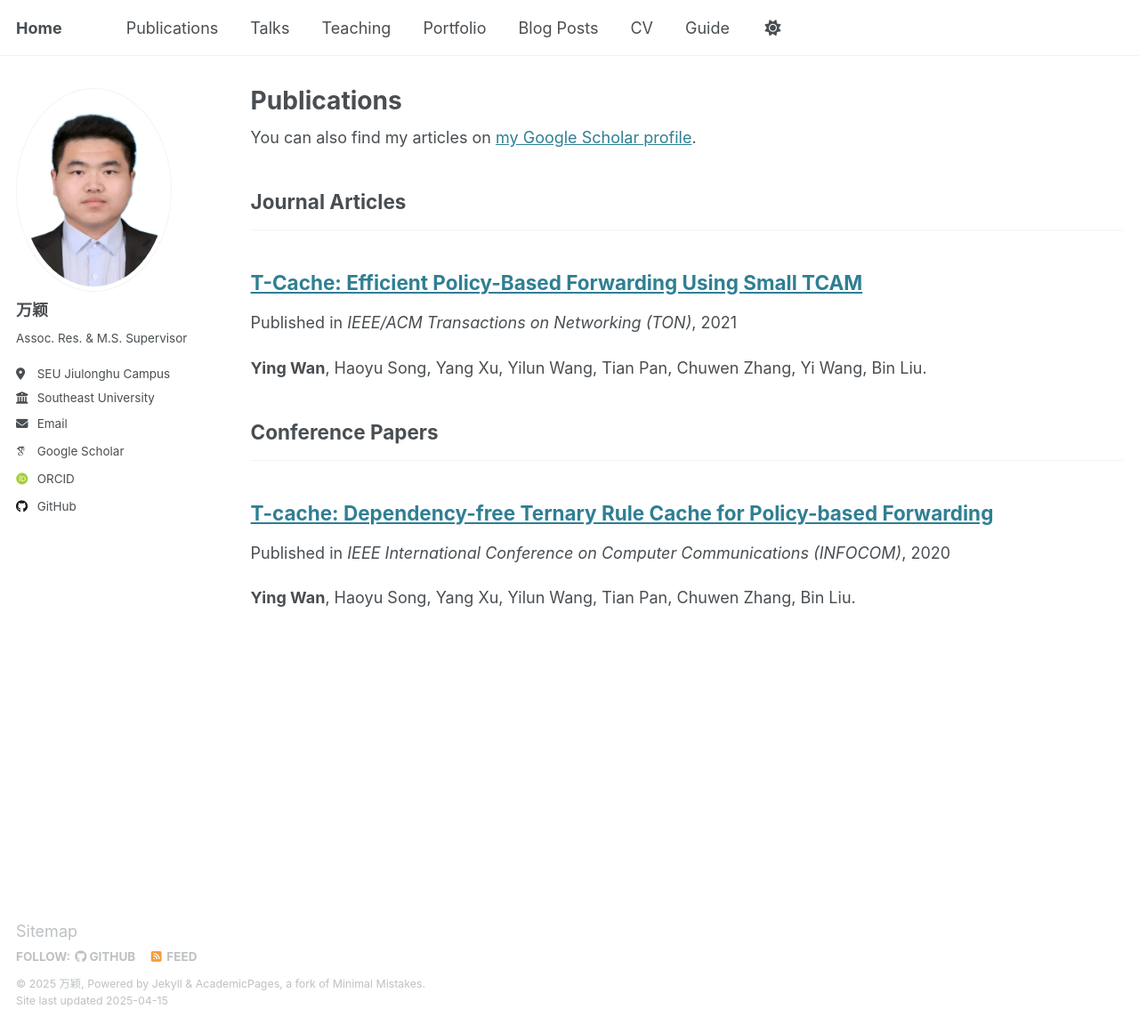
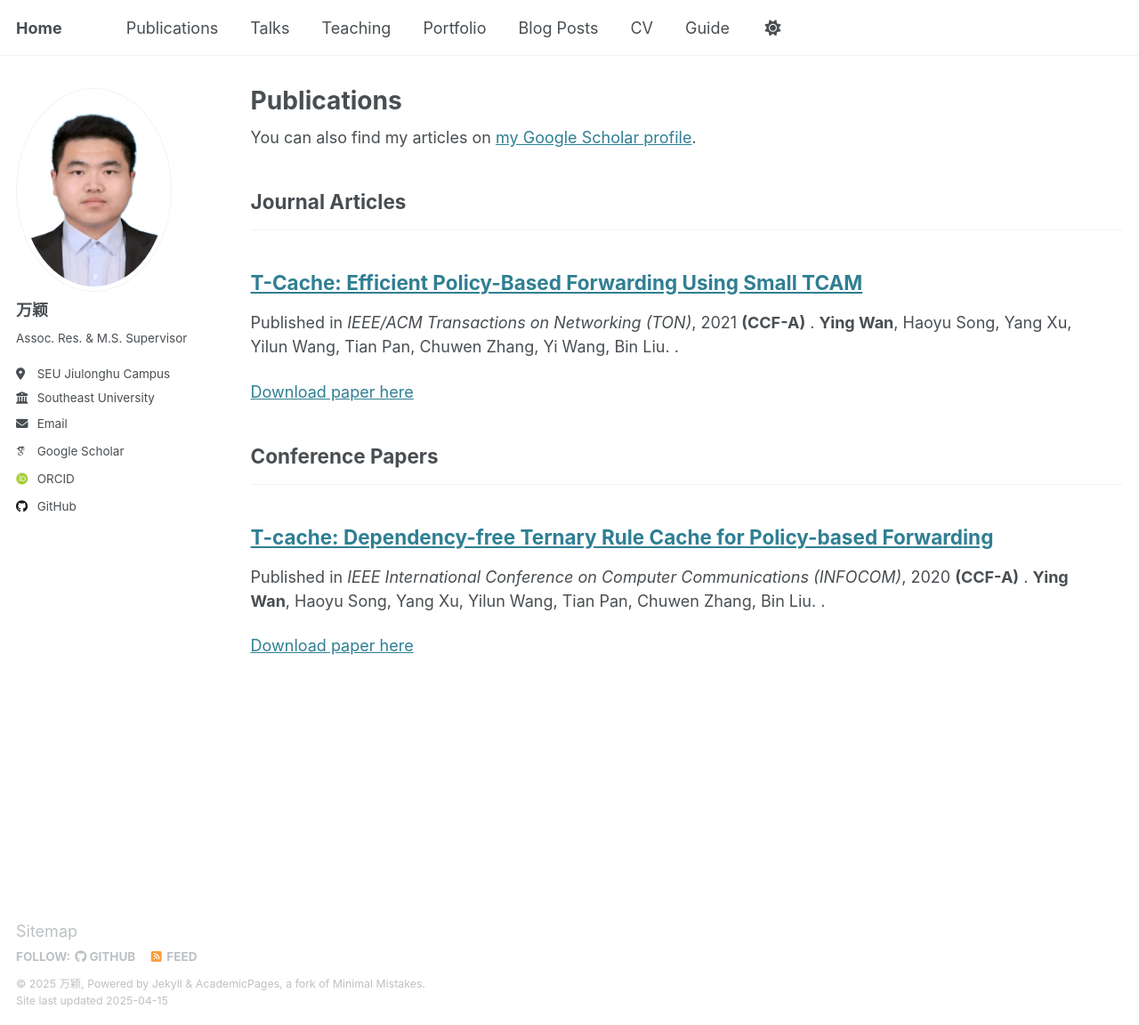
Before and after one commit to wany16/wany16.github.io, a Jekyll site: the page built from _pages/publications.html, in a window 1280 px wide and 1152 px high. Shown: the whole window at 89% size. Built offline with Jekyll 4.4.1, drawn with Linux system fonts in a browser that asks for light colours; some web fonts are replaced.

Commit message:
add pubs

```diff
--- a/_includes/archive-single.html
+++ b/_includes/archive-single.html
@@ -41,7 +41,17 @@
         {% if post.collection == 'teaching' %}
           <p> {{ post.type }}, <i>{{ post.venue }}</i>, {{ post.date | default: "1900-01-01" | date: "%Y" }} </p>
         {% elsif post.collection == 'publications' %}
-          <p>Published in <i>{{ post.venue }}</i>, {{ post.date | default: "1900-01-01" | date: "%Y" }} </p>
+          <p>
+            Published in <i>{{ post.venue }}</i>, {{ post.date | default: "1900-01-01" | date: "%Y" }}
+            {% if post.level %}
+            {{ post.level }}
+            {% endif %}
+            .
+            {% if post.author %}
+            {{ post.author }}
+            {% endif %}
+            .
+          </p>
         {% elsif post.date %}
          <p class="page__date"><strong><i class="fa fa-fw fa-calendar" aria-hidden="true"></i> {{ site.data.ui-text[site.locale].date_label | default: "Published:" }}</strong> <time datetime="{{ post.date | default: "1900-01-01" | date_to_xmlschema }}">{{ post.date | default: "1900-01-01" | date: "%B %d, %Y" }}</time></p>
         {% endif %}
--- a/markdown_generator/publications.tsv
+++ b/markdown_generator/publications.tsv
@@ -1,3 +1,3 @@
-pub_date	category	title	venue	excerpt	url_slug	paper_url	slides_url
-2020-07-06	conferences	T-cache: Dependency-free Ternary Rule Cache for Policy-based Forwarding	IEEE International Conference on Computer Communications (INFOCOM)	Ying Wan, Haoyu Song, Yang Xu, Yilun Wang, Tian Pan, Chuwen Zhang, Bin Liu.	T-cache-INFOCOM	http://wany16.github.io/files/T-cache_INFOCOM.pdf
-2021-12-01	journals	T-Cache: Efficient Policy-Based Forwarding Using Small TCAM	IEEE/ACM Transactions on Networking (TON)	Ying Wan, Haoyu Song, Yang Xu, Yilun Wang, Tian Pan, Chuwen Zhang, Yi Wang, Bin Liu.	T-cache-ToN	http://wany16.github.io/files/T-cache_ToN.pdf	http://wany16.github.io/files/T-cache_ToN_Ppt.pdf
+pub_date	category	title	venue	level	author	url_slug	paper_url	slides_url
+2020-07-06	conferences	T-cache: Dependency-free Ternary Rule Cache for Policy-based Forwarding	IEEE International Conference on Computer Communications (INFOCOM)	<strong>(CCF-A)</strong>	<strong>Ying Wan</strong>, Haoyu Song, Yang Xu, Yilun Wang, Tian Pan, Chuwen Zhang, Bin Liu.	T-cache-INFOCOM	http://wany16.github.io/files/T-cache_INFOCOM.pdf
+2021-12-01	journals	T-Cache: Efficient Policy-Based Forwarding Using Small TCAM	IEEE/ACM Transactions on Networking (TON)	<strong>(CCF-A)</strong>	<strong>Ying Wan</strong>, Haoyu Song, Yang Xu, Yilun Wang, Tian Pan, Chuwen Zhang, Yi Wang, Bin Liu.	T-cache-ToN	http://wany16.github.io/files/T-cache_ToN.pdf	http://wany16.github.io/files/T-cache_ToN_Ppt.pdf
```
Also changed, not shown: _publications/2020-07-06-T-cache-INFOCOM.md (+2 -3 lines), _publications/2021-12-01-T-cache-ToN.md (+2 -3 lines), markdown_generator/publications.py (+11 -7 lines).
